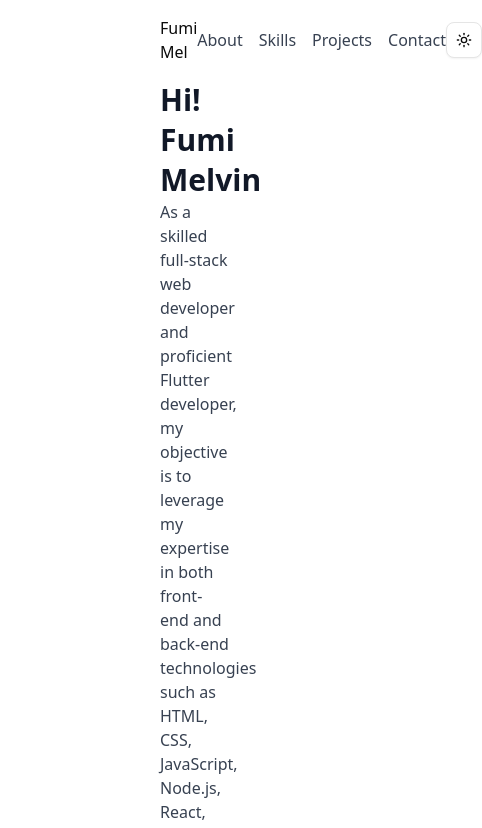
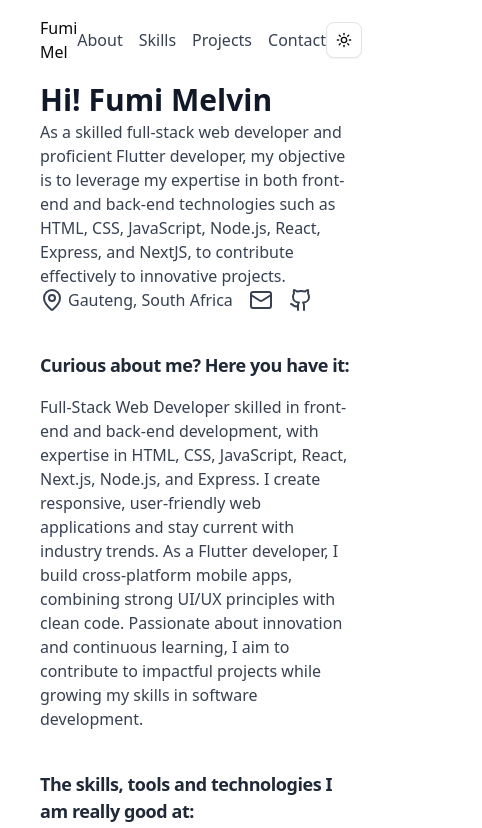
Before and after one commit to FumiMelvinDev/Next-Portfolio-2025, a Next.js app: page / in a window 390 px wide. Shown: the top 828 px of the page, 482 px wide, since content can reach past the window. Built offline with nearby package versions, Linux system fonts and the light colour scheme.

Commit message:
fix: Adjust padding in main layout for better responsiveness

```diff
--- a/app/page.tsx
+++ b/app/page.tsx
@@ -6,7 +6,7 @@ import Skills from "@/components/skills";
 
 export default function Home() {
   return (
-    <main className="max-w-7xl px-40">
+    <main className="max-w-7xl px-10 md:px-20 lg:px-32">
       <Header />
       <div className="flex flex-col space-y-10">
         <Hero />
```
